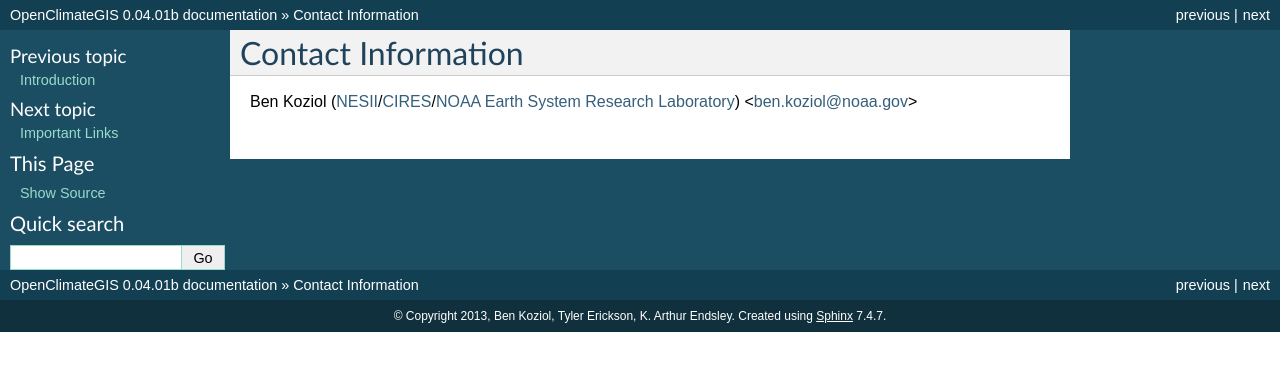
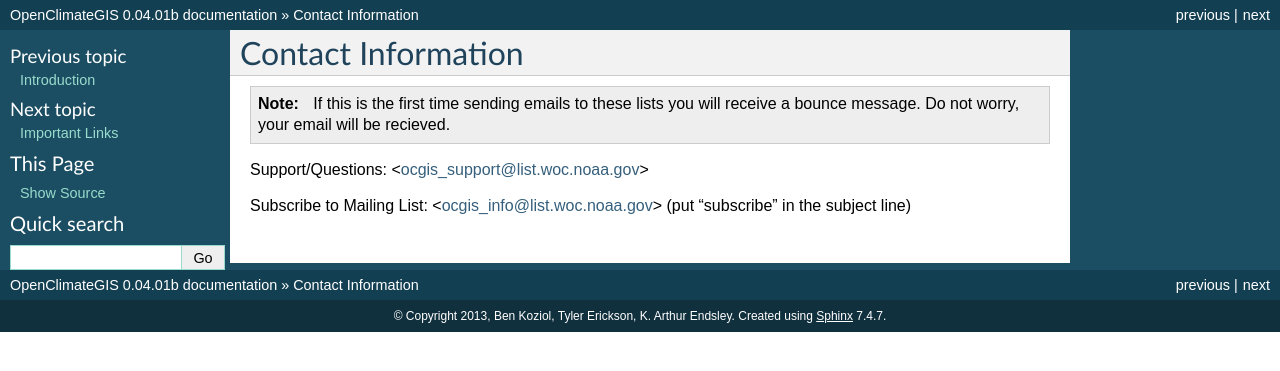
Before and after one commit to NCPP/ocgis, a Sphinx documentation site: the page built from doc/contact.rst, in a window 1280 px wide. Shown: the top 371 px of the page. Built offline with Sphinx 7.4.7, drawn with Linux system fonts in a browser that asks for light colours; formulas are drawn with MathJax 3.

Commit message:
doc changes

```diff
--- a/doc/computation.rst
+++ b/doc/computation.rst
@@ -2,6 +2,8 @@
 
 Computation
 ===========
+
+.. warning:: The computational API is considered to be in an `alpha` development stage and may change rapidly. Suggestions are welcome!
 
 OpenClimateGIS offers an extensible computation framework that supports:
   1. NumPy-based array calculations
--- a/doc/contact.rst
+++ b/doc/contact.rst
@@ -1,8 +1,12 @@
+.. _contact_information:
+
 Contact Information
 ===================
 
-Ben Koziol (NESII_/CIRES_/`NOAA Earth System Research Laboratory`_) <ben.koziol@noaa.gov>
+.. note:: If this is the first time sending emails to these lists you will receive a bounce message. Do not worry, your email will be recieved.
 
-.. _NESII: http://www.esrl.noaa.gov/nesii/
-.. _CIRES: http://cires.colorado.edu/home.html
-.. _NOAA Earth System Research Laboratory: http://www.esrl.noaa.gov/
+Support/Questions: <ocgis_support@list.woc.noaa.gov>
+
+Subscribe to Mailing List: <`ocgis_info@list.woc.noaa.gov`_> (put "subscribe" in the subject line)
+
+.. _ocgis_info@list.woc.noaa.gov: mailto:ocgis_info@list.woc.noaa.gov?subject=subscribe
--- a/doc/examples.rst
+++ b/doc/examples.rst
@@ -165,6 +165,3 @@ For example, the code below will return all data from the year 2000 for the firs
 >>> tr = [datetime.datetime(2000,1,1),datetime.datetime(2000,12,31,23,59,59)]
 >>> rd = RequestDataset('/my/leveled/data','tas',time_range=tr,level_range=[1,2])
 >>> ret = OcgOperations(dataset=rd).execute()
-
-Computation
------------
--- a/doc/index.rst
+++ b/doc/index.rst
@@ -10,7 +10,7 @@ OpenClimateGIS is a Python package designed for geoprocessing and computation on
 
 Currently, there is a single point of entry to OpenClimateGIS: the :class:`~ocgis.OcgOperations` object. This documentation will describe the Python syntax as well as the equivalent RESTful form of its argumentation.
 
-There is additional project content for OpenClimateGIS hosted on it's `CoG Site`_. Please contact ben.koziol@noaa.gov for information, help, or other general inquiries.
+There is additional project content for OpenClimateGIS hosted on it's `CoG Site`_. Please visit the :ref:`contact_information` page for contact points.
 
 .. _CF: http://cf-pcmdi.llnl.gov/
 .. _CoG Site: http://www.earthsystemcog.org/projects/openclimategis/
```
Also changed, not shown: 1 other file.
